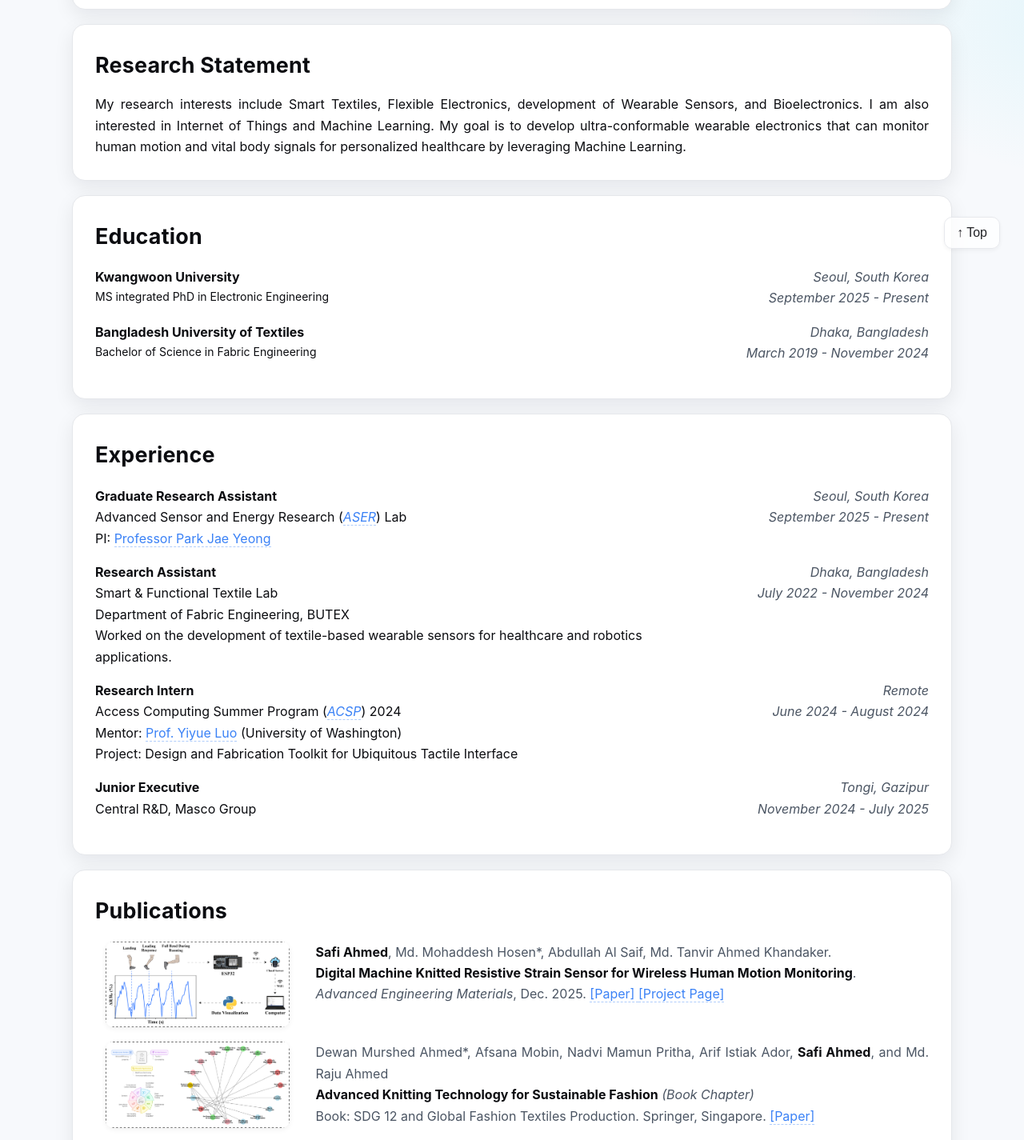
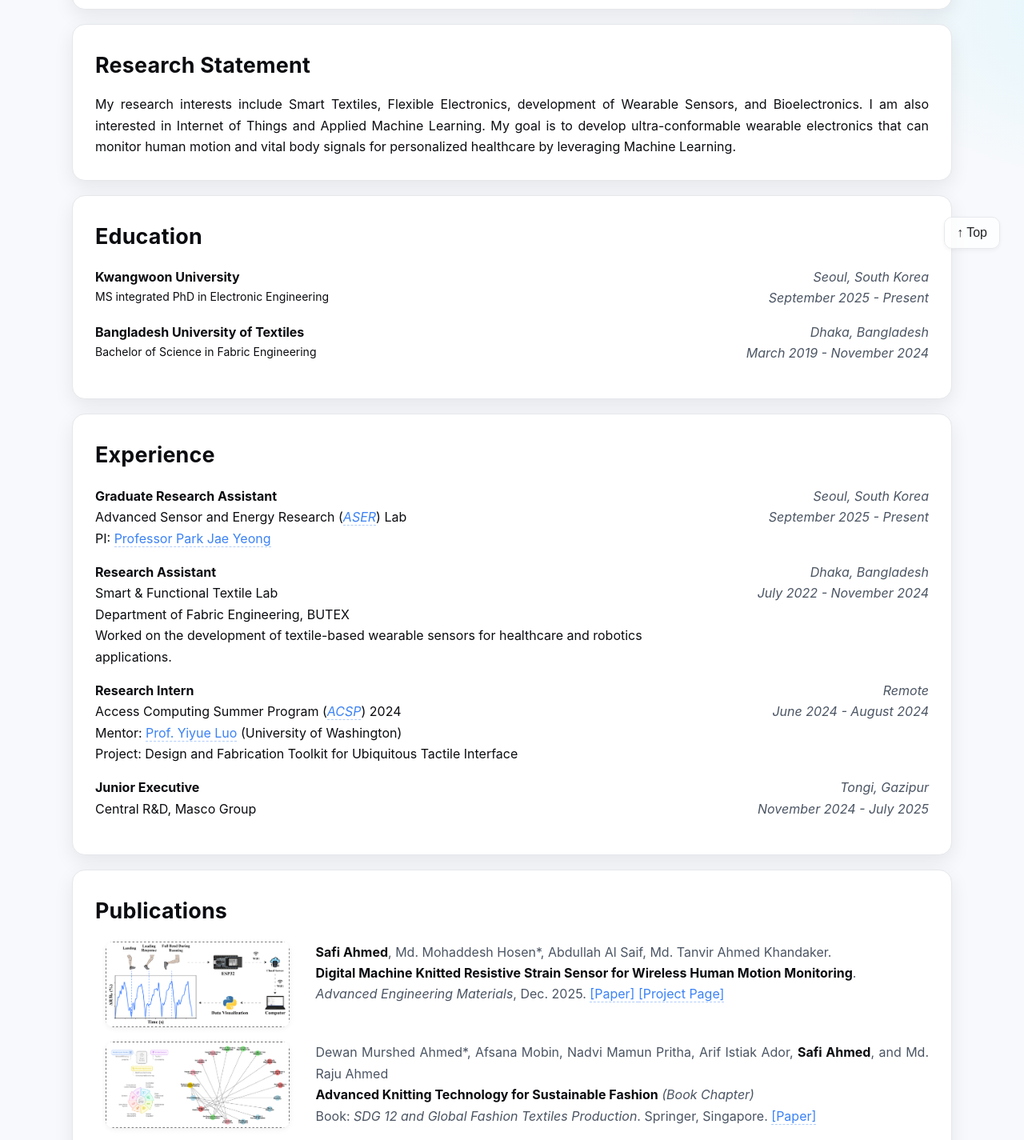
Before and after one commit to sappiahmed/sappiahmed.github.io, a plain HTML site: page index.html in a window 1280 px wide. Shown: the part 459-1884 px from the top of the page at 80% size. Drawn offline with Linux system fonts and the light colour scheme; grey boxes are pictures that could not be loaded.

Commit message:
Research Statement Modified

```diff
--- a/index.html
+++ b/index.html
@@ -64,7 +64,7 @@
       <p>
         My research interests include Smart Textiles, Flexible Electronics,
         development of Wearable Sensors, and Bioelectronics. I am also
-        interested in Internet of Things and Machine Learning. My goal is to
+        interested in Internet of Things and Applied Machine Learning. My goal is to
         develop ultra-conformable wearable electronics that can monitor human motion and vital
         body signals for personalized healthcare by leveraging Machine Learning.
       </p>
@@ -189,7 +189,7 @@
         <b>Advanced Knitting Technology for Sustainable Fashion</b>
         <i>(Book Chapter)</i>
         <br />
-        Book: SDG 12 and Global Fashion Textiles Production. Springer, Singapore.
+        Book: <i>SDG 12 and Global Fashion Textiles Production</i>. Springer, Singapore.
         <a href="https://link.springer.com/chapter/10.1007/978-981-96-9051-0_6" target="_blank">[Paper]</a>
       </div>
     </div>
```
